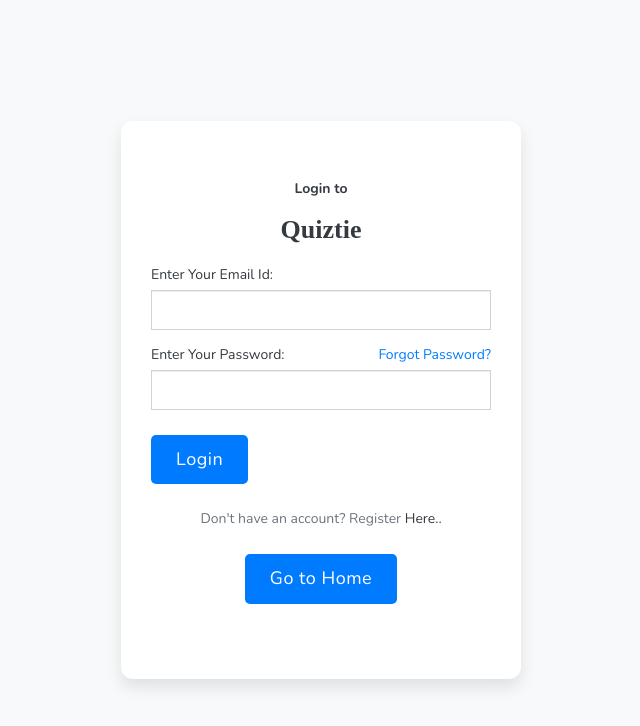
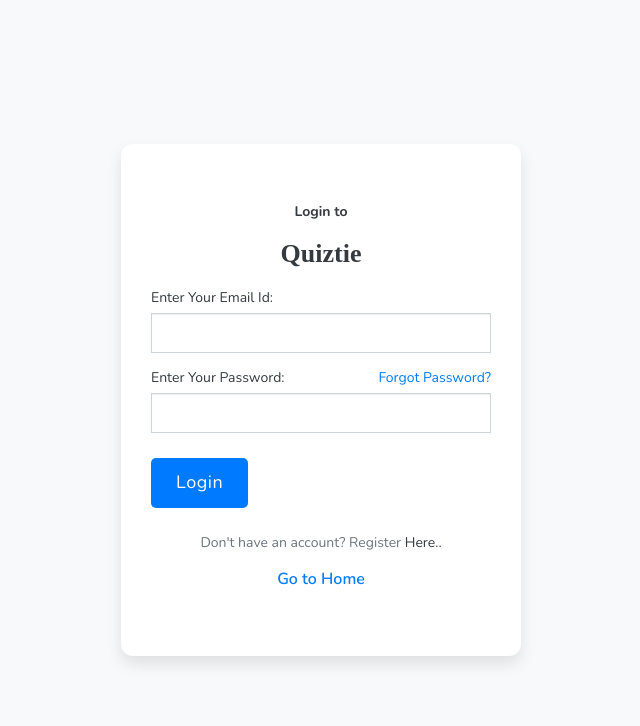
Before and after one commit to Uttam1910/QuiztieProject, a PHP site: page /login.php in a window 1280 px wide. Shown: the top 726 px of the page, without its empty margins (319-959 px from the left). Run offline with PHP 8.4, Linux system fonts and the light colour scheme.

Commit message:
changed link section in login page

```diff
--- a/login.php
+++ b/login.php
@@ -127,6 +127,19 @@
         a.text-muted:hover {
             text-decoration: underline;
         }
+
+        .home-link {
+            color: #007bff;
+            text-decoration: none;
+            font-size: 16px;
+            font-weight: 600;
+            transition: color 0.3s ease;
+        }
+
+        .home-link:hover {
+            color: #0056b3;
+            text-decoration: underline;
+        }
     </style>
 </head>
 <body>
@@ -152,7 +165,7 @@
                 <a href="register.php" class="text-muted">Register</a> Here..
             </div>
             <div class="form-group text-center">
-                <a href="index.php" class="btn">Go to Home</a>
+                <a href="index.php" class="home-link">Go to Home</a>
             </div>
         </form>
     </div>
```
